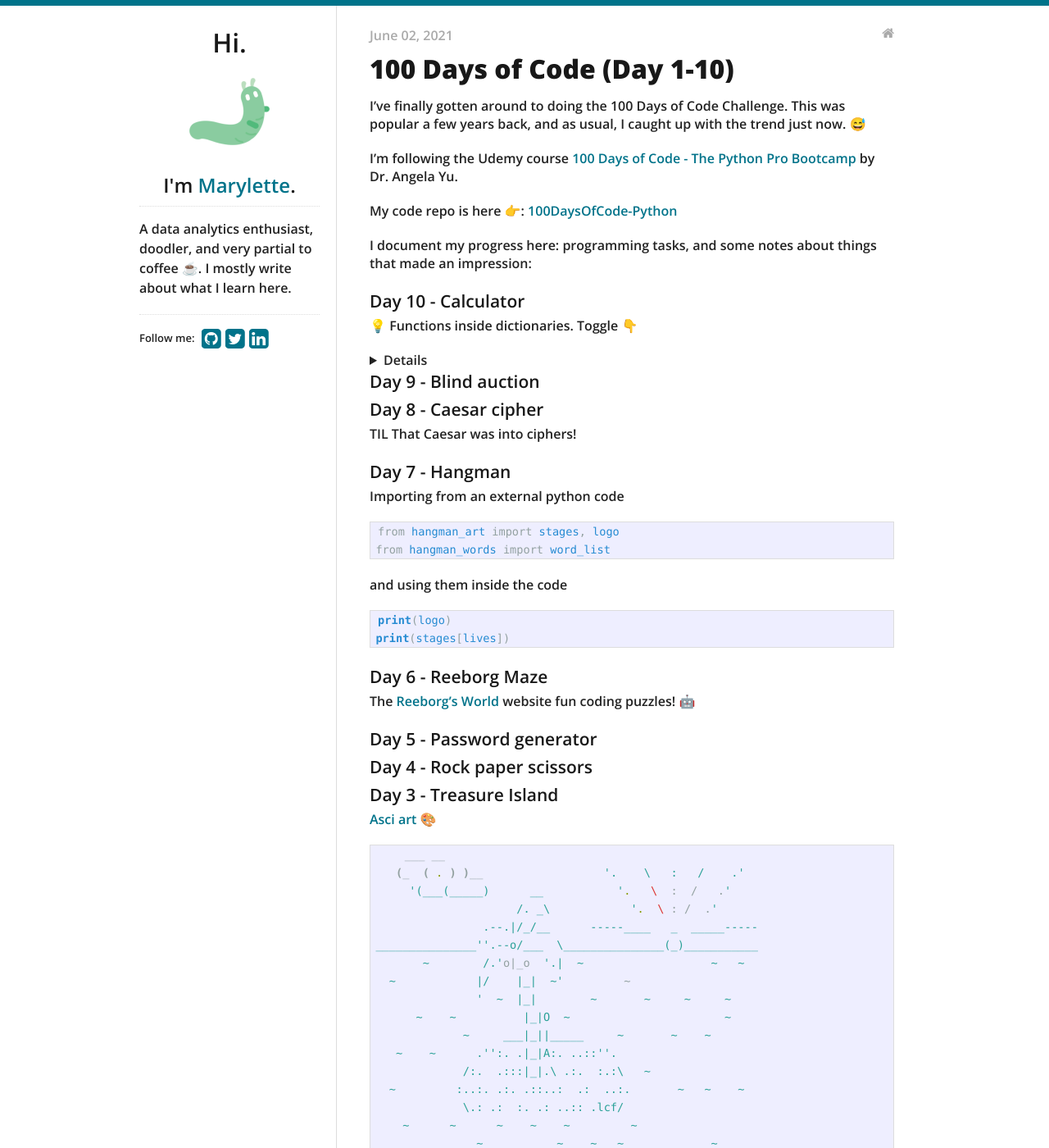
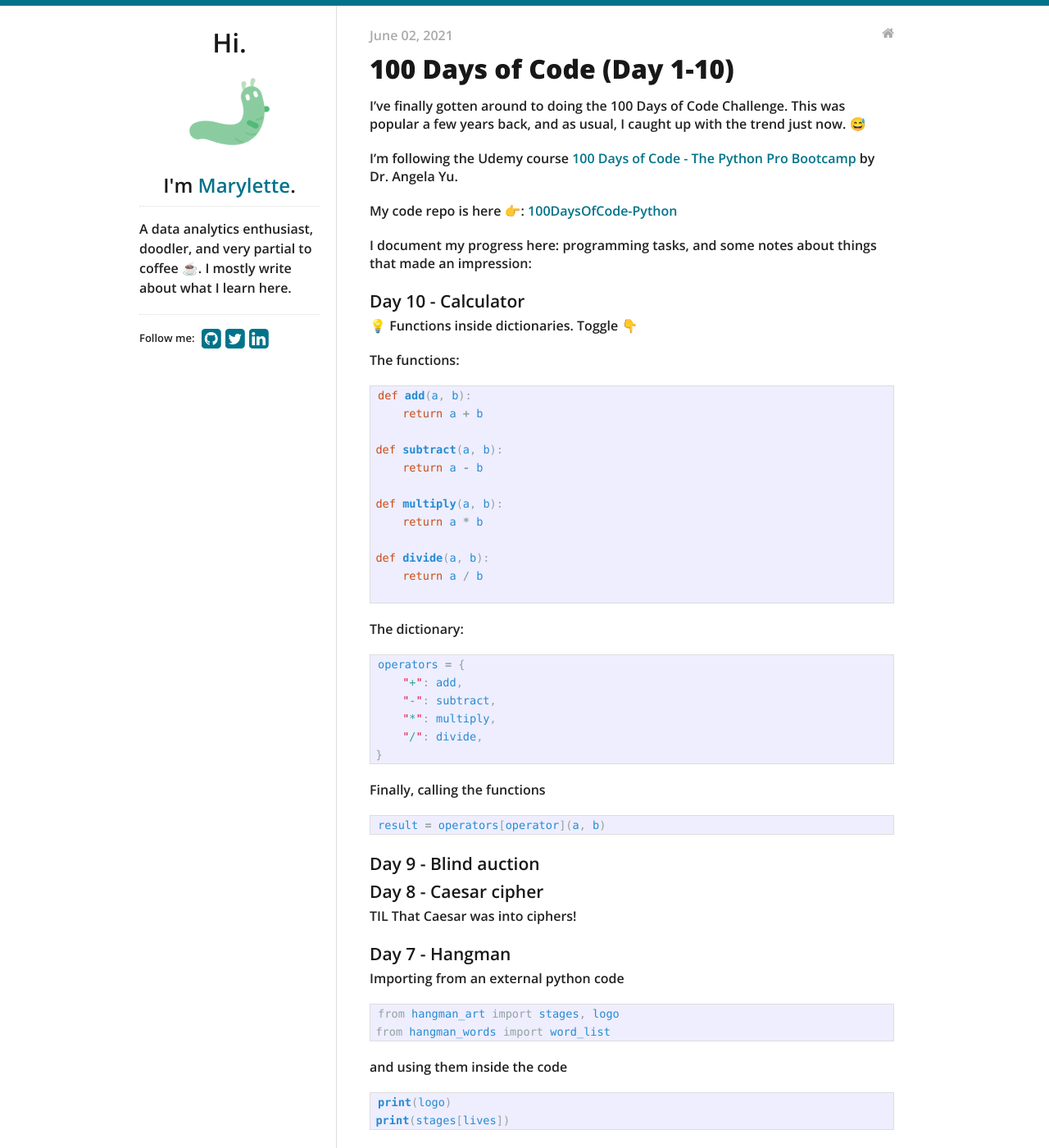
Before and after one commit to maryletteroa/maryletteroa.github.io, a Jekyll site: the page built from _posts/2021-06-02-hundred-days-of-python.md, in a window 1280 px wide and 1400 px high. Shown: the whole window at 82% size. Built offline with Jekyll 4.4.1, drawn with Linux system fonts in a browser that asks for light colours.

Commit message:
remove toggle from post

````diff
--- a/_posts/2021-06-02-hundred-days-of-python.md
+++ b/_posts/2021-06-02-hundred-days-of-python.md
@@ -16,8 +16,6 @@
 
 #### Day 10 - Calculator
  💡 Functions inside dictionaries. Toggle 👇
-<details markdown='1'>
-
 
 The functions:
 ```py
@@ -48,7 +46,6 @@
 ```py
 result = operators[operator](a, b)
 ```
-</details>
 
 #### Day 9 - Blind auction
 
````
